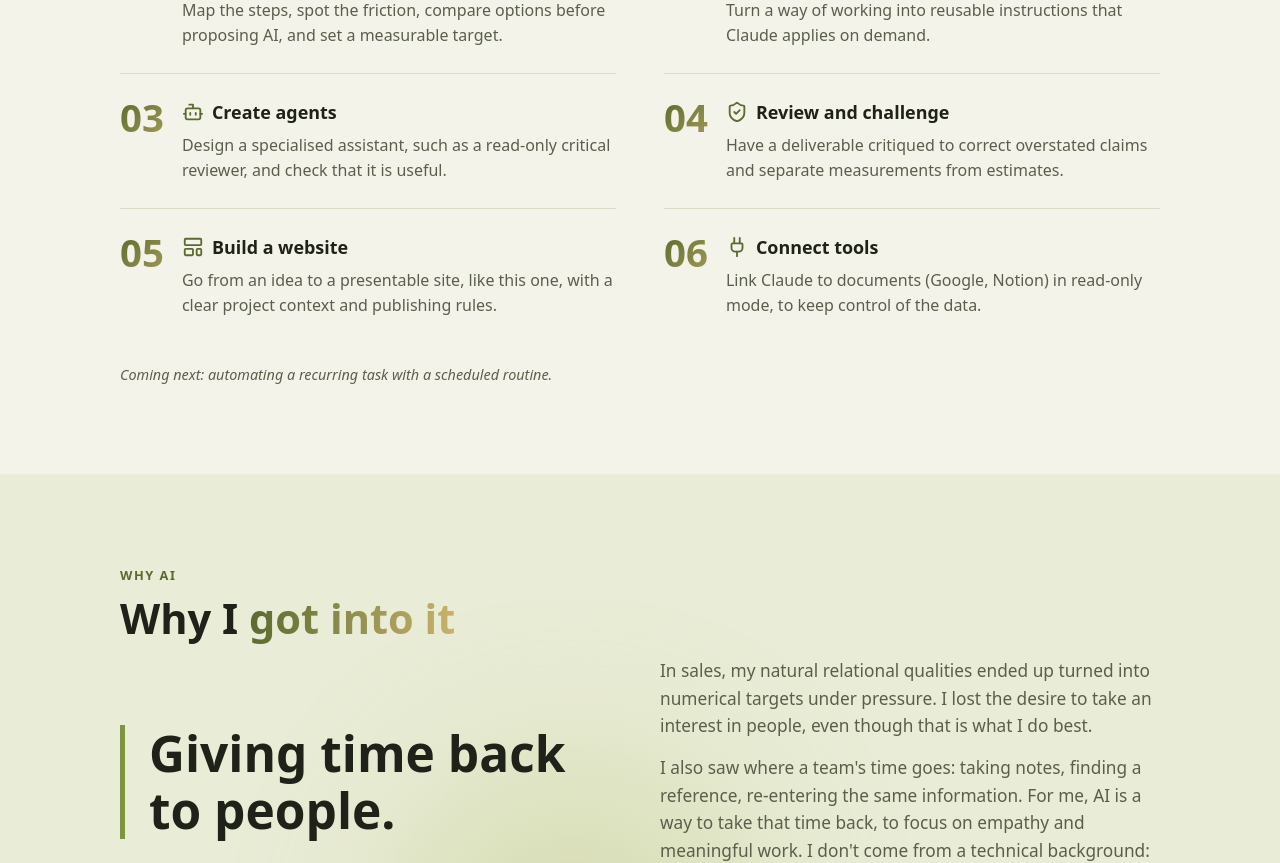
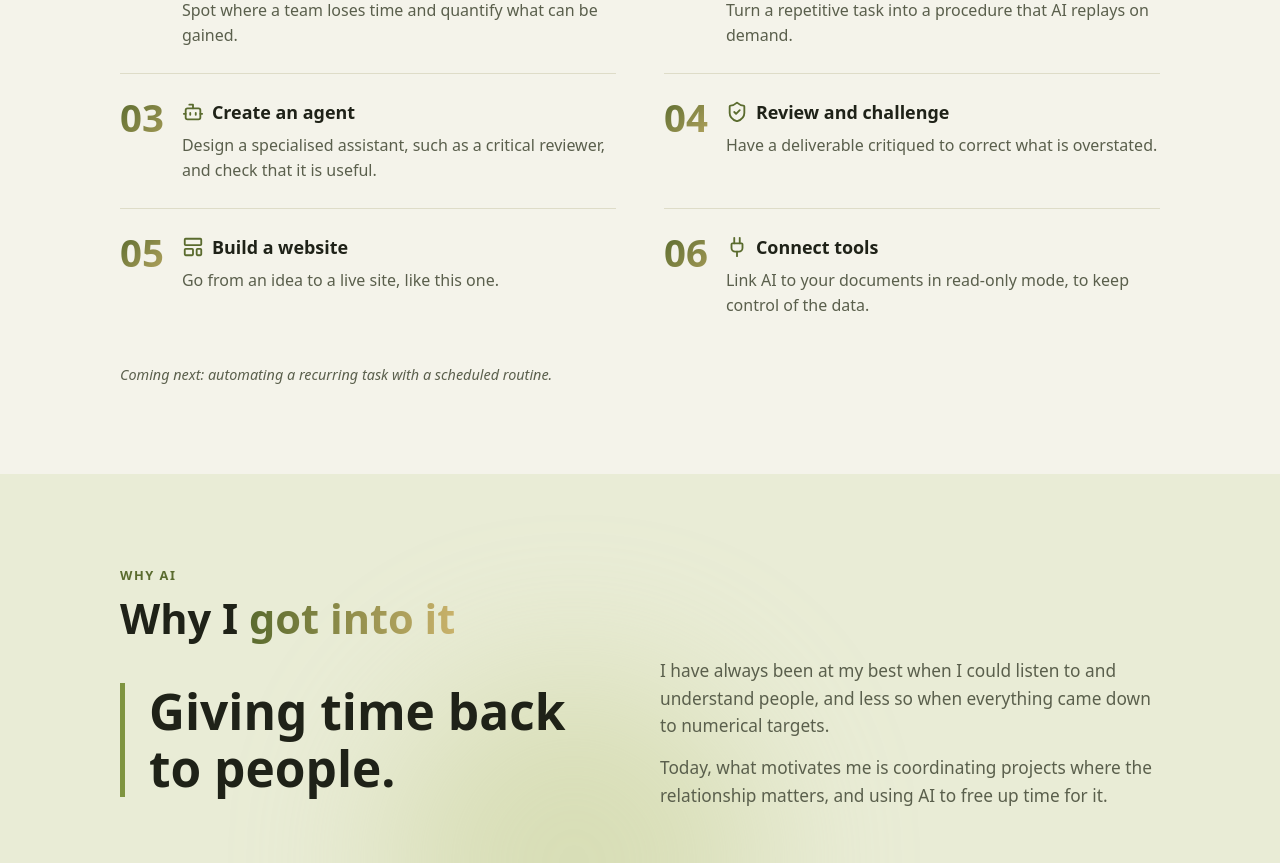
Before and after one commit to jeaneliebargy-ux/website-me, a React (Vite) app: page / in a window 1280 px wide. Shown: the part 4140-5003 px from the top of the page. Built offline with nearby package versions, Linux system fonts and the light colour scheme.

Commit message:
Add files via upload

```diff
--- a/src/content.ts
+++ b/src/content.ts
@@ -250,12 +250,12 @@ const fr: Content = {
     title: "Ce que je sais *déjà faire*",
     intro: "Des capacités déjà mises en pratique, pas des promesses.",
     caps: [
-      { title: "Auditer un processus", text: "Cartographier les étapes, repérer les frictions, comparer les options avant de proposer de l'IA, et chiffrer une cible." },
-      { title: "Créer des skills", text: "Transformer une façon de travailler en instructions réutilisables que Claude applique à la demande." },
-      { title: "Créer des agents", text: "Concevoir un assistant spécialisé, comme un relecteur critique en lecture seule, et vérifier qu'il est utile." },
-      { title: "Relire et challenger", text: "Faire critiquer un livrable pour corriger les affirmations trop fortes et distinguer mesures et estimations." },
-      { title: "Construire un site", text: "Passer d'une idée à un site présentable, comme celui-ci, avec un contexte de projet clair et des règles de publication." },
-      { title: "Connecter ses outils", text: "Relier Claude à ses documents (Google, Notion) en lecture seule, pour garder le contrôle des données." },
+      { title: "Auditer un processus", text: "Repérer où une équipe perd du temps et chiffrer ce qu'on peut gagner." },
+      { title: "Créer des skills", text: "Transformer une tâche répétitive en procédure que l'IA rejoue à la demande." },
+      { title: "Créer un agent", text: "Concevoir un assistant spécialisé, comme un relecteur critique, et vérifier qu'il est utile." },
+      { title: "Relire et challenger", text: "Faire critiquer un livrable pour corriger ce qui est trop affirmé." },
+      { title: "Construire un site", text: "Passer d'une idée à un site en ligne, comme celui-ci." },
+      { title: "Connecter ses outils", text: "Relier l'IA à ses documents en lecture seule, pour garder le contrôle des données." },
     ],
     soon: "À venir : automatiser une tâche récurrente avec une routine planifiée.",
   },
@@ -263,8 +263,8 @@ const fr: Content = {
     kicker: "Pourquoi l'IA",
     title: "Pourquoi je m'y suis *mis*",
     quote: "Redonner du temps à l'humain.",
-    p1: "Dans la vente, mes qualités relationnelles se sont retrouvées transformées en objectifs chiffrés sous pression. J'y ai perdu l'envie de m'intéresser aux gens, alors que c'est ce que je fais de mieux.",
-    p2: "J'ai aussi vu où passe le temps d'une équipe : noter, retrouver une référence, ressaisir la même information. L'IA est pour moi un moyen de reprendre ce temps, pour se concentrer sur l'empathie et les tâches qui ont du sens. Je ne viens pas de la technique : j'apprends en construisant, avec Claude.",
+    p1: "J'ai toujours été meilleur quand je pouvais écouter et comprendre les gens, et moins quand tout se résumait à des objectifs chiffrés.",
+    p2: "Aujourd'hui, ce qui me motive, c'est de coordonner des projets où la relation compte, et d'utiliser l'IA pour libérer du temps pour elle.",
   },
   method: {
     kicker: "Méthode",
@@ -475,12 +475,12 @@ const en: Content = {
     title: "What I can *already do*",
     intro: "Skills put into practice, not promises.",
     caps: [
-      { title: "Audit a process", text: "Map the steps, spot the friction, compare options before proposing AI, and set a measurable target." },
-      { title: "Create skills", text: "Turn a way of working into reusable instructions that Claude applies on demand." },
-      { title: "Create agents", text: "Design a specialised assistant, such as a read-only critical reviewer, and check that it is useful." },
-      { title: "Review and challenge", text: "Have a deliverable critiqued to correct overstated claims and separate measurements from estimates." },
-      { title: "Build a website", text: "Go from an idea to a presentable site, like this one, with a clear project context and publishing rules." },
-      { title: "Connect tools", text: "Link Claude to documents (Google, Notion) in read-only mode, to keep control of the data." },
+      { title: "Audit a process", text: "Spot where a team loses time and quantify what can be gained." },
+      { title: "Create skills", text: "Turn a repetitive task into a procedure that AI replays on demand." },
+      { title: "Create an agent", text: "Design a specialised assistant, such as a critical reviewer, and check that it is useful." },
+      { title: "Review and challenge", text: "Have a deliverable critiqued to correct what is overstated." },
+      { title: "Build a website", text: "Go from an idea to a live site, like this one." },
+      { title: "Connect tools", text: "Link AI to your documents in read-only mode, to keep control of the data." },
     ],
     soon: "Coming next: automating a recurring task with a scheduled routine.",
   },
@@ -488,8 +488,8 @@ const en: Content = {
     kicker: "Why AI",
     title: "Why I *got into it*",
     quote: "Giving time back to people.",
-    p1: "In sales, my natural relational qualities ended up turned into numerical targets under pressure. I lost the desire to take an interest in people, even though that is what I do best.",
-    p2: "I also saw where a team's time goes: taking notes, finding a reference, re-entering the same information. For me, AI is a way to take that time back, to focus on empathy and meaningful work. I don't come from a technical background: I learn by building, with Claude.",
+    p1: "I have always been at my best when I could listen to and understand people, and less so when everything came down to numerical targets.",
+    p2: "Today, what motivates me is coordinating projects where the relationship matters, and using AI to free up time for it.",
   },
   method: {
     kicker: "Method",
```
